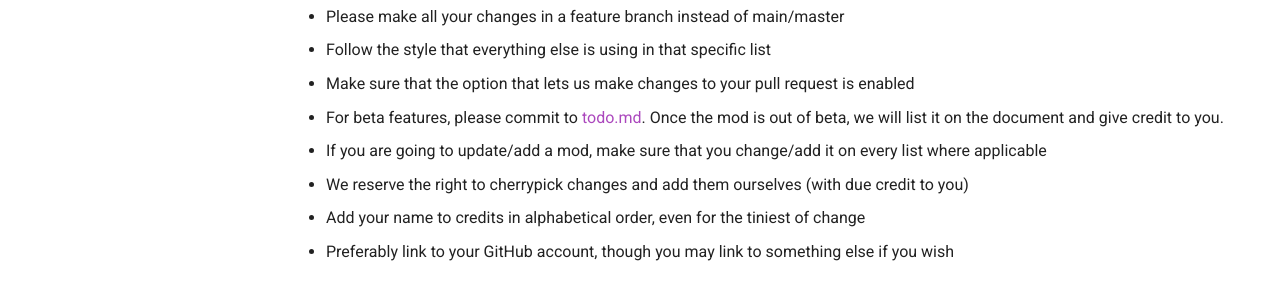
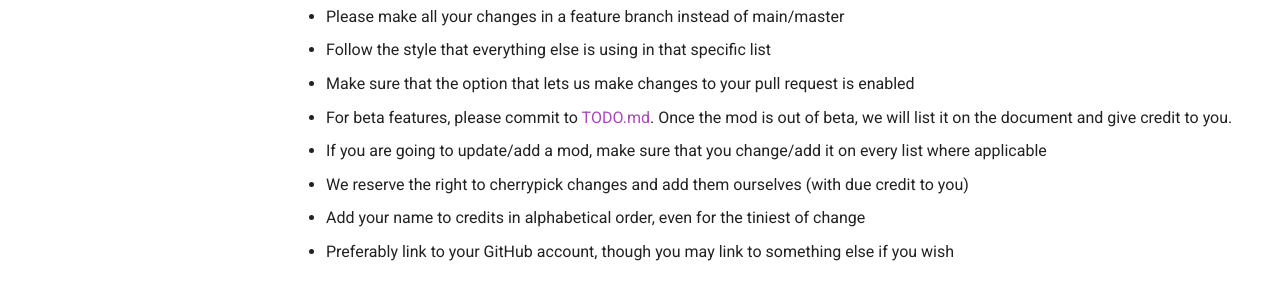
Before and after one commit to MicrocontrollersDev/Alternatives, an MkDocs documentation site: the page built from docs/index.md, in a window 1280 px wide. Shown: the part 366-666 px from the top of the page. Built offline with MkDocs 1.6.1 and Material for MkDocs 9.7.7, drawn with Linux system fonts in a browser that asks for light colours; comment, search, counter and statistics services are not loaded.

```diff
--- a/docs/index.md
+++ b/docs/index.md
@@ -11,7 +11,7 @@ you're looking for.
 * Please make all your changes in a feature branch instead of main/master
 * Follow the style that everything else is using in that specific list
 * Make sure that the option that lets us make changes to your pull request is enabled
-* For beta features, please commit to [todo.md](https://github.com/MicrocontrollersDev/Alternatives/blob/main/todo.md). Once the mod is out of beta, we will list it on the document and give credit to you.
+* For beta features, please commit to [TODO.md](https://github.com/MicrocontrollersDev/Alternatives/blob/main/TODO.md). Once the mod is out of beta, we will list it on the document and give credit to you.
 * If you are going to update/add a mod, make sure that you change/add it on every list where applicable
 * We reserve the right to cherrypick changes and add them ourselves (with due credit to you)
 * Add your name to credits in alphabetical order, even for the tiniest of change
```
